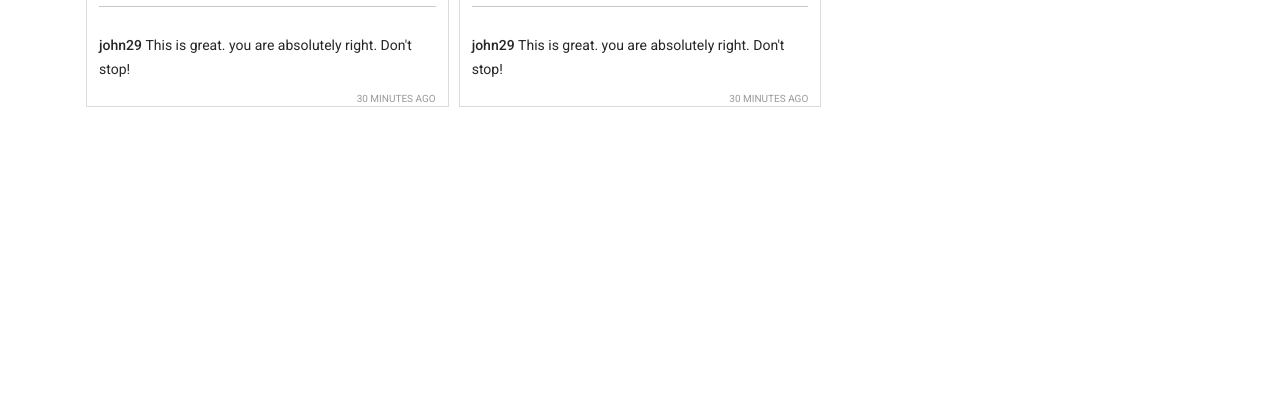
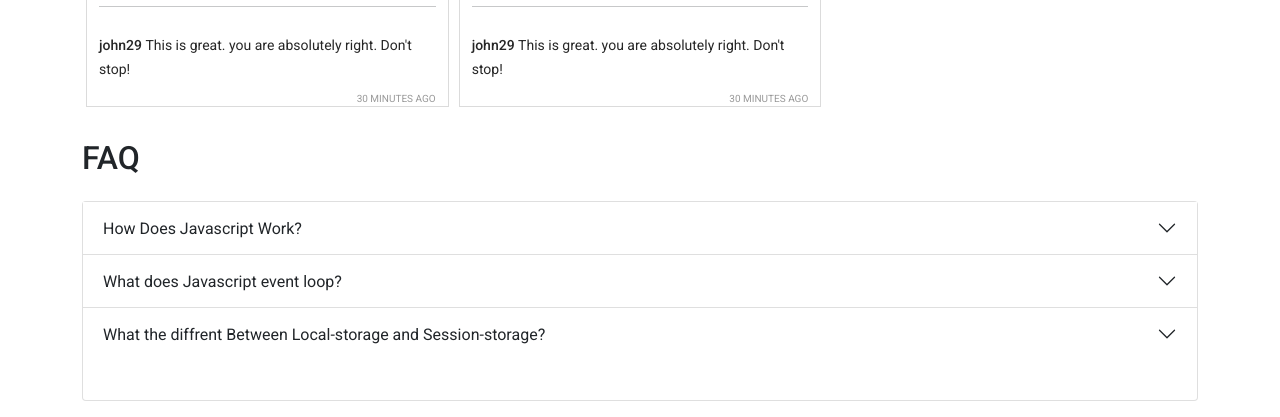
Before and after one commit to NMRayhan/Debuggin, a plain HTML site: page index.html in a window 1280 px wide. Shown: the part 1425-1842 px from the top of the page. Before the commit the page ends 1548 px from the top, so only its background shows below. Drawn offline with nearby package versions, Linux system fonts and the light colour scheme.

Commit message:
FAQ section

```diff
--- a/index.html
+++ b/index.html
@@ -6,6 +6,7 @@
         <meta name="viewport" content="width=device-width, initial-scale=1.0" />
         <title>Insta-Sohor</title>
         <link rel="stylesheet" href="./css/style.css" />
+
         <!-- Latest compiled and minified CSS -->
         <link
             href="https://cdn.jsdelivr.net/npm/bootstrap@5.1.3/dist/css/bootstrap.min.css"
@@ -31,7 +32,8 @@
     </head>
 
     <body>
-        <header>
+        <header class="bg-light">
+            <div class="container">
                 <nav class="navbar navbar-expand-lg navbar-light bg-light px-5">
                     <a class="navbar-brand" href="#">Insta-Sohor</a>
                     <button
@@ -65,6 +67,7 @@
                         </ul>
                     </div>
                 </nav>
+            </div>
         </header>
         <main class="main container mx-auto p-3">
             <div id="posts">
@@ -77,7 +80,46 @@
                 <h1>Reported posts</h1>
             </div>
         </main>
+        <section id="questions" class="container py-3">
+            <h2>FAQ</h2>
+            <div class="card mt-4" style="min-height: 200px;">
+                <div class="accordion accordion-flush" id="accordionFlushExample">
+                    <div class="accordion-item">
+                      <h2 class="accordion-header" id="flush-headingOne">
+                        <button class="accordion-button collapsed" type="button" data-bs-toggle="collapse" data-bs-target="#flush-collapseOne" aria-expanded="false" aria-controls="flush-collapseOne">
+                            How Does Javascript Work?
+                        </button>
+                      </h2>
+                      <div id="flush-collapseOne" class="accordion-collapse collapse" aria-labelledby="flush-headingOne" data-bs-parent="#accordionFlushExample">
+                        <div class="accordion-body">Placeholder content for this accordion, which is intended to demonstrate the <code>.accordion-flush</code> class. This is the first item's accordion body.</div>
+                      </div>
+                    </div>
+                    <div class="accordion-item">
+                      <h2 class="accordion-header" id="flush-headingTwo">
+                        <button class="accordion-button collapsed" type="button" data-bs-toggle="collapse" data-bs-target="#flush-collapseTwo" aria-expanded="false" aria-controls="flush-collapseTwo">
+                            What does Javascript event loop?
+                        </button>
+                      </h2>
+                      <div id="flush-collapseTwo" class="accordion-collapse collapse" aria-labelledby="flush-headingTwo" data-bs-parent="#accordionFlushExample">
+                        <div class="accordion-body">Placeholder content for this accordion, which is intended to demonstrate the <code>.accordion-flush</code> class. This is the second item's accordion body. Let's imagine this being filled with some actual content.</div>
+                      </div>
+                    </div>
+                    <div class="accordion-item">
+                      <h2 class="accordion-header" id="flush-headingThree">
+                        <button class="accordion-button collapsed" type="button" data-bs-toggle="collapse" data-bs-target="#flush-collapseThree" aria-expanded="false" aria-controls="flush-collapseThree">
+                            What the diffrent Between Local-storage and Session-storage?
+                        </button>
+                      </h2>
+                      <div id="flush-collapseThree" class="accordion-collapse collapse" aria-labelledby="flush-headingThree" data-bs-parent="#accordionFlushExample">
+                        <div class="accordion-body">Placeholder content for this accordion, which is intended to demonstrate the <code>.accordion-flush</code> class. This is the third item's accordion body. Nothing more exciting happening here in terms of content, but just filling up the space to make it look, at least at first glance, a bit more representative of how this would look in a real-world application.</div>
+                      </div>
+                    </div>
+                  </div>
+            </div>
+        </section>
         <footer></footer>
+
+        <script src="https://cdn.jsdelivr.net/npm/bootstrap@5.1.3/dist/js/bootstrap.bundle.min.js" integrity="sha384-ka7Sk0Gln4gmtz2MlQnikT1wXgYsOg+OMhuP+IlRH9sENBO0LRn5q+8nbTov4+1p" crossorigin="anonymous"></script>
 
         <!-- add javascript  file  -->
         <script src="./js/app.js"></script>
```
Lines whose indentation alone changed are shown as unchanged.
